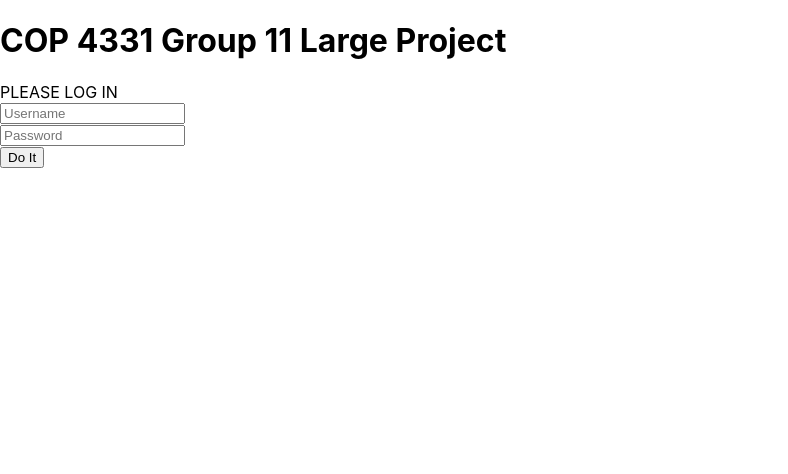
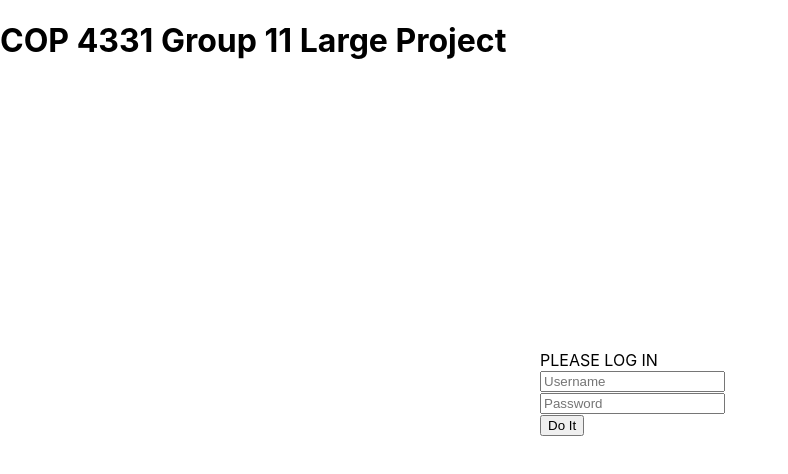
Before and after one commit to AhmadBarhamje/COP-4331C-LargeProject-Group11, a React (Create React App) app in the folder frontend/: page / in a window 1280 px wide. Shown: the top 474 px of the page, without its empty margins (0-788 px from the left). Built offline with nearby package versions, Linux system fonts and the light colour scheme.

Commit message:
Update App.css

```diff
--- a/frontend/src/App.css
+++ b/frontend/src/App.css
@@ -36,3 +36,11 @@
     transform: rotate(360deg);
   }
 }
+
+#loginDiv{
+  position: fixed;
+  top: 50%;
+  left: 50%;
+  margin-top: -50px;
+  margin-left: -100px;
+}
```
